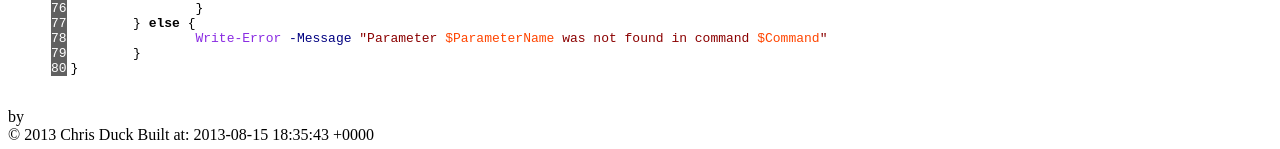
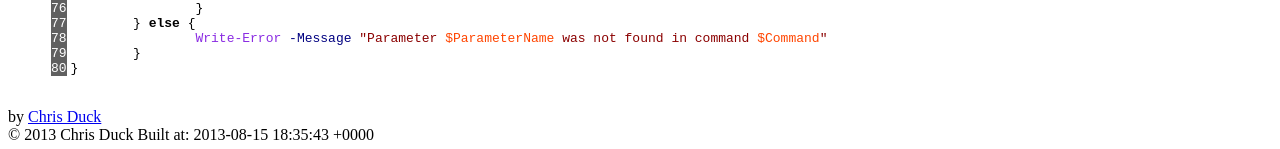
Before and after one commit to gpduck/gpduck.github.io, a Jekyll site: the page built from _posts/2013-05-18-hacking-validateset.markdown, in a window 1280 px wide. Shown: the part 1609-1758 px from the top of the page. Built offline with Jekyll 4.4.1, drawn with Linux system fonts in a browser that asks for light colours.

Commit message:
updated front-matter

```diff
--- a/_posts/2013-05-18-hacking-validateset.markdown
+++ b/_posts/2013-05-18-hacking-validateset.markdown
@@ -2,6 +2,7 @@
 layout: post
 title: Hacking ValidateSet
 tags: [dotnet, hacking, powershell]
+author: { link: https://plus.google.com/111921112014612222144/about, name: Chris Duck }
 ---
 I guess I should start off this post by saying what I'm doing is a dirty hack, in no way supported, and in general a terrible idea.  But it's also really awesome.
 
```
